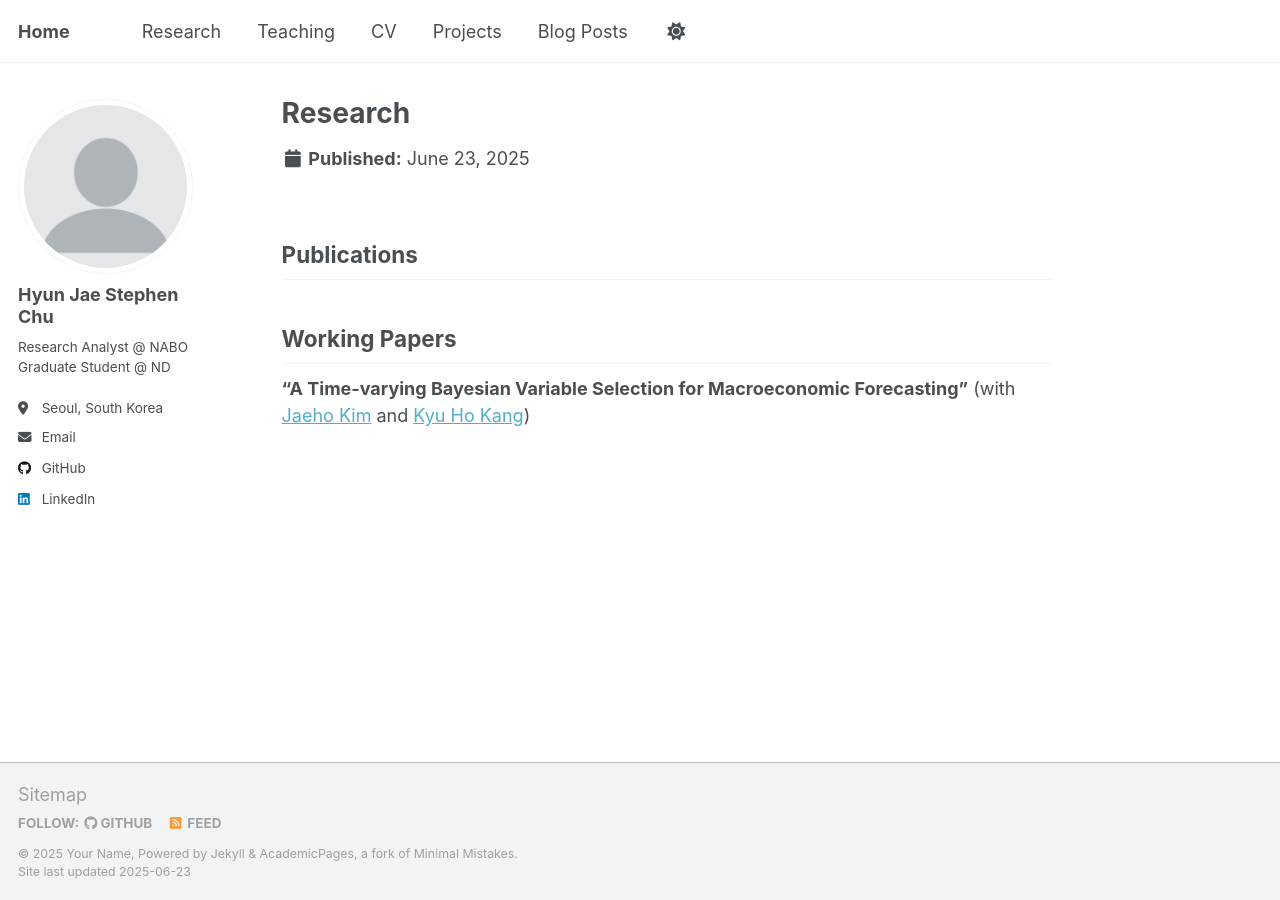
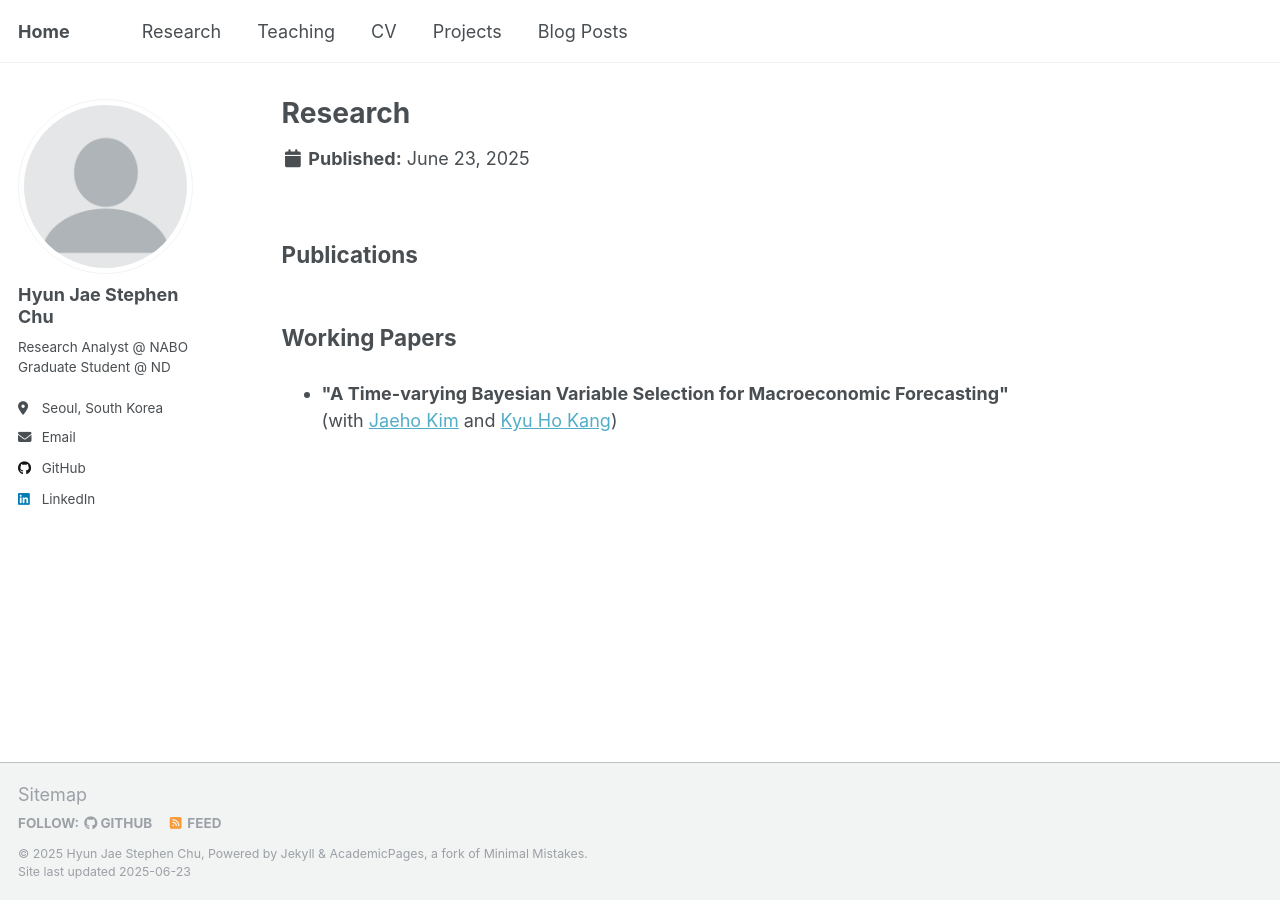
Before and after one commit to hjchu95/hjchu95.github.io, a Jekyll site: the page built from _research/face.md, in a window 1280 px wide. Built offline with Jekyll 4.4.1, drawn with Linux system fonts in a browser that asks for light colours.

Commit message:
darkmode

```diff
--- a/_config.yml
+++ b/_config.yml
@@ -11,11 +11,11 @@ locale                   : "en-US"
 site_theme               : "default"
 title                    : "Home"
 title_separator          : "-"
-name                     : &name "Your Name"
-description              : &description "personal description"
+name                     : &name "Hyun Jae Stephen Chu"
+description              : &description "Economics Ph.D. Student at University of Notre Dame"
 url                      : https://hjchu95.github.io # the base hostname & protocol for your site e.g. "https://[your GitHub username].github.io" or if you already have some other page hosted on Github then use "https://[your GitHub username].github.io/[Your Repo Name]"
 baseurl                  : "" # the subpath of your site, e.g. "/blog"
-repository               : # "academicpages/academicpages.github.io"
+repository               : "hjchu95/hjchu95.github.io"
 
 # Site Author - The following control what appear as part of the author content on the side bar.
 #               If a field is blank the icon and link will not appear, otherwise it will be shown.
@@ -93,6 +93,7 @@ words_per_minute         : 160
 future                   : true
 read_more                : "disabled" # if enabled, adds "Read more" links to excerpts
 talkmap_link             : false      #change to true to add link to talkmap on talks page
+
 comments:
   provider               : # false (default), "disqus", "discourse", "facebook", "google-plus", "staticman", "custom"
   disqus:
--- a/_includes/masthead.html
+++ b/_includes/masthead.html
@@ -15,9 +15,9 @@
             {% endif %}
             <li class="masthead__menu-item"><a href="{{ domain }}{{ link.url }}">{{ link.title }}</a></li>
           {% endfor %}
-          <li id="theme-toggle" class="masthead__menu-item persist tail">
+          <!-- <li id="theme-toggle" class="masthead__menu-item persist tail">
             <a><i id="theme-icon" class="fa-solid fa-sun" aria-hidden="true" title="toggle theme"></i></a>
-          </li>
+          </li> -->
         </ul>
         <ul class="hidden-links hidden"></ul>
       </nav>
--- a/_research/face.md
+++ b/_research/face.md
@@ -6,7 +6,25 @@ redirect_from:
   - /research/
   - /research.html
 ---
-## Publications
+<h2 style="border-bottom: none;">Publications</h2>
+
+<ul>
+  <!-- <li>
+    ...
+  </li> -->
+</ul>
+
+<h2 style="border-bottom: none;">Working Papers</h2>
+
+<ul>
+  <li>
+    <p><strong>"A Time-varying Bayesian Variable Selection for Macroeconomic Forecasting"</strong>
+    (with <a href="https://sites.google.com/site/jaehoecon/home">Jaeho Kim</a> and
+    <a href="https://faculty.korea.ac.kr/kufaculty/kyuho/index.do">Kyu Ho Kang</a>)</p>
+  </li>
+</ul>
+
+<!-- ## Publications
 
 ## Working Papers
-**"A Time-varying Bayesian Variable Selection for Macroeconomic Forecasting"** (with [Jaeho Kim](https://sites.google.com/site/jaehoecon/home) and [Kyu Ho Kang](https://faculty.korea.ac.kr/kufaculty/kyuho/index.do))
+**"A Time-varying Bayesian Variable Selection for Macroeconomic Forecasting"** (with [Jaeho Kim](https://sites.google.com/site/jaehoecon/home) and [Kyu Ho Kang](https://faculty.korea.ac.kr/kufaculty/kyuho/index.do)) -->
```
Also changed, not shown: _pages/research.html (+17 -0 lines), 1 other file.
